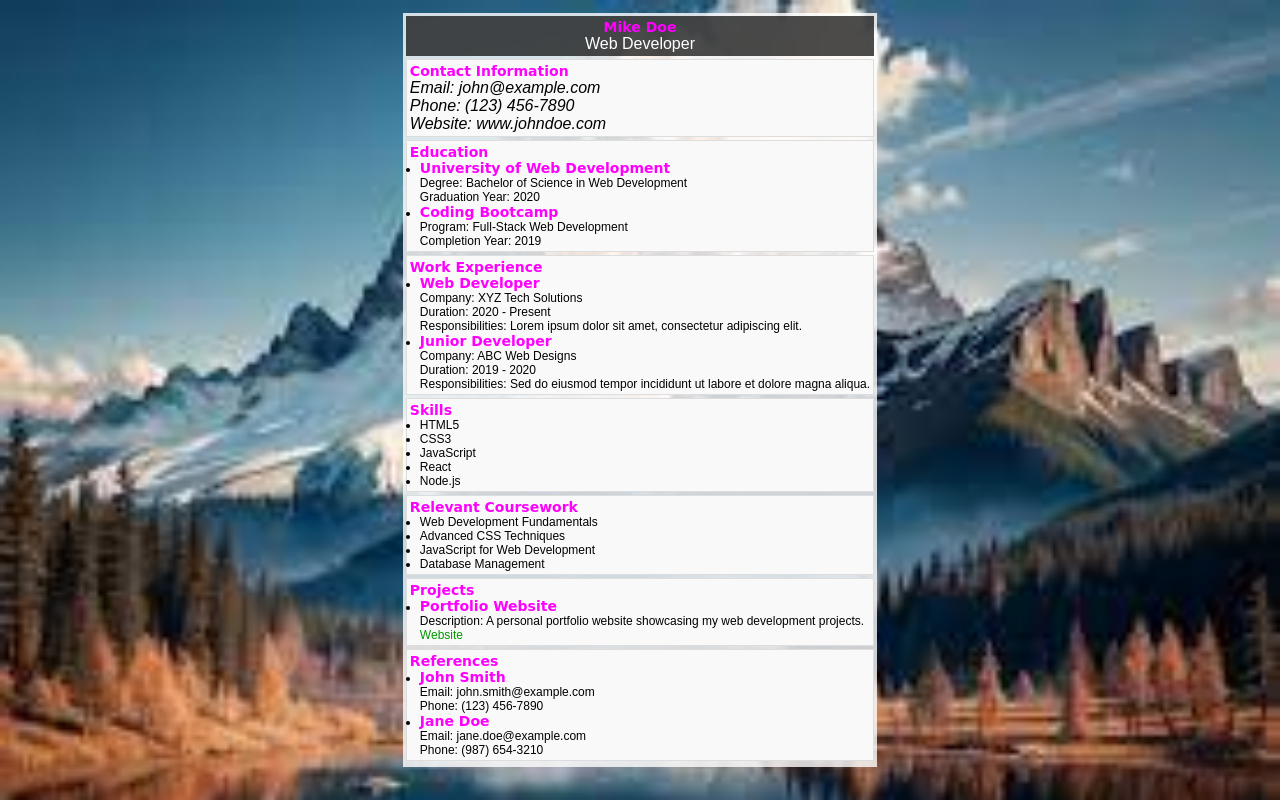
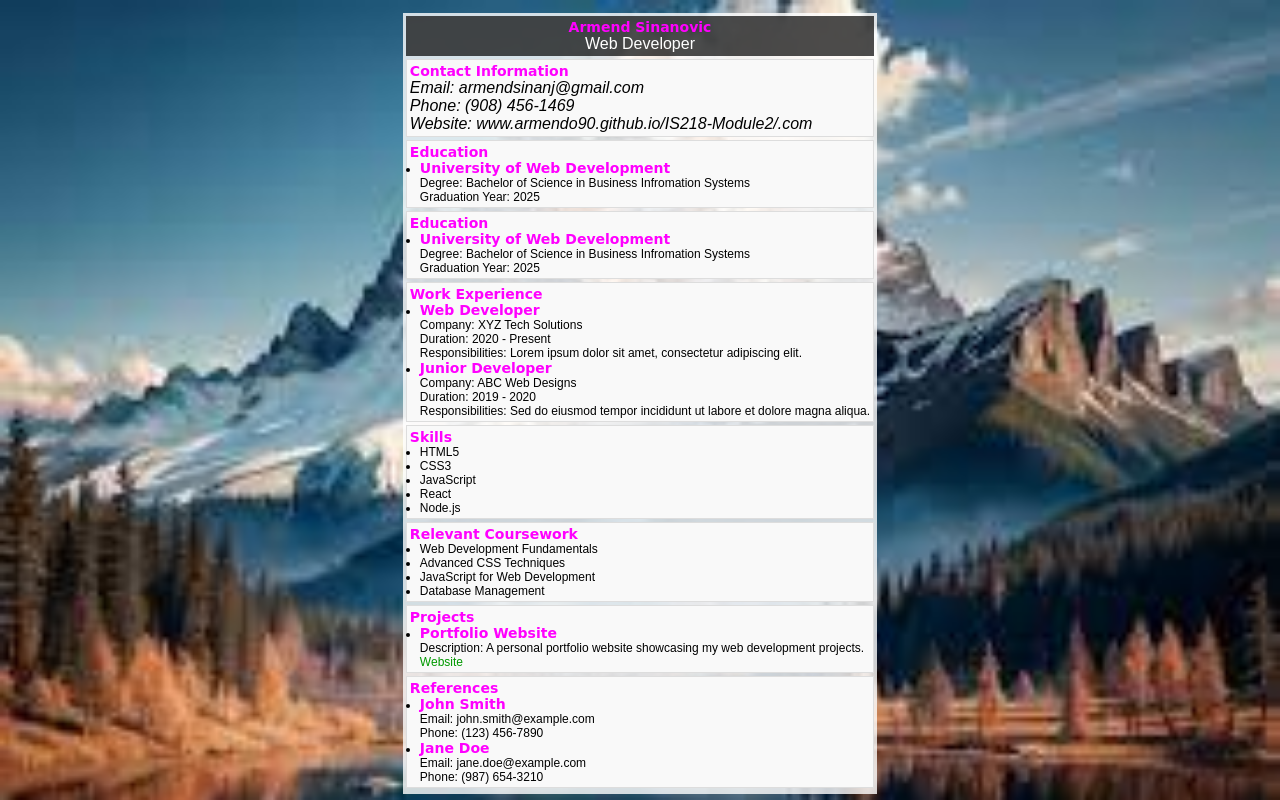
Before and after one commit to Armendo90/IS218-Module2, a plain HTML site: page index.html in a window 1280 px wide. Drawn offline with Linux system fonts and the light colour scheme.

Commit message:
Update index.html

```diff
--- a/index.html
+++ b/index.html
@@ -9,17 +9,27 @@
 <body>
     <div class="container">
         <header>
-            <h1>Mike Doe</h1>
+            <h1>Armend Sinanovic</h1>
             <p>Web Developer</p>
         </header>
 
         <section id="contact">
             <h2>Contact Information</h2>
             <address>
-                <p>Email: john@example.com</p>
-                <p>Phone: (123) 456-7890</p>
-                <p>Website: www.johndoe.com</p>
+                <p>Email: armendsinanj@gmail.com</p>
+                <p>Phone: (908) 456-1469</p>
+                <p>Website: www.armendo90.github.io/IS218-Module2/.com</p>
             </address>
+        </section>
+                <section id="education">
+            <h2>Education</h2>
+            <ul>
+                <li>
+                    <h3>University of Web Development</h3>
+                    <p>Degree: Bachelor of Science in Business Infromation Systems</p>
+                    <p>Graduation Year: 2025</p>
+                </li>
+            </ul>
         </section>
 
         <section id="education">
@@ -27,13 +37,8 @@
             <ul>
                 <li>
                     <h3>University of Web Development</h3>
-                    <p>Degree: Bachelor of Science in Web Development</p>
-                    <p>Graduation Year: 2020</p>
-                </li>
-                <li>
-                    <h3>Coding Bootcamp</h3>
-                    <p>Program: Full-Stack Web Development</p>
-                    <p>Completion Year: 2019</p>
+                    <p>Degree: Bachelor of Science in Business Infromation Systems</p>
+                    <p>Graduation Year: 2025</p>
                 </li>
             </ul>
         </section>
```
